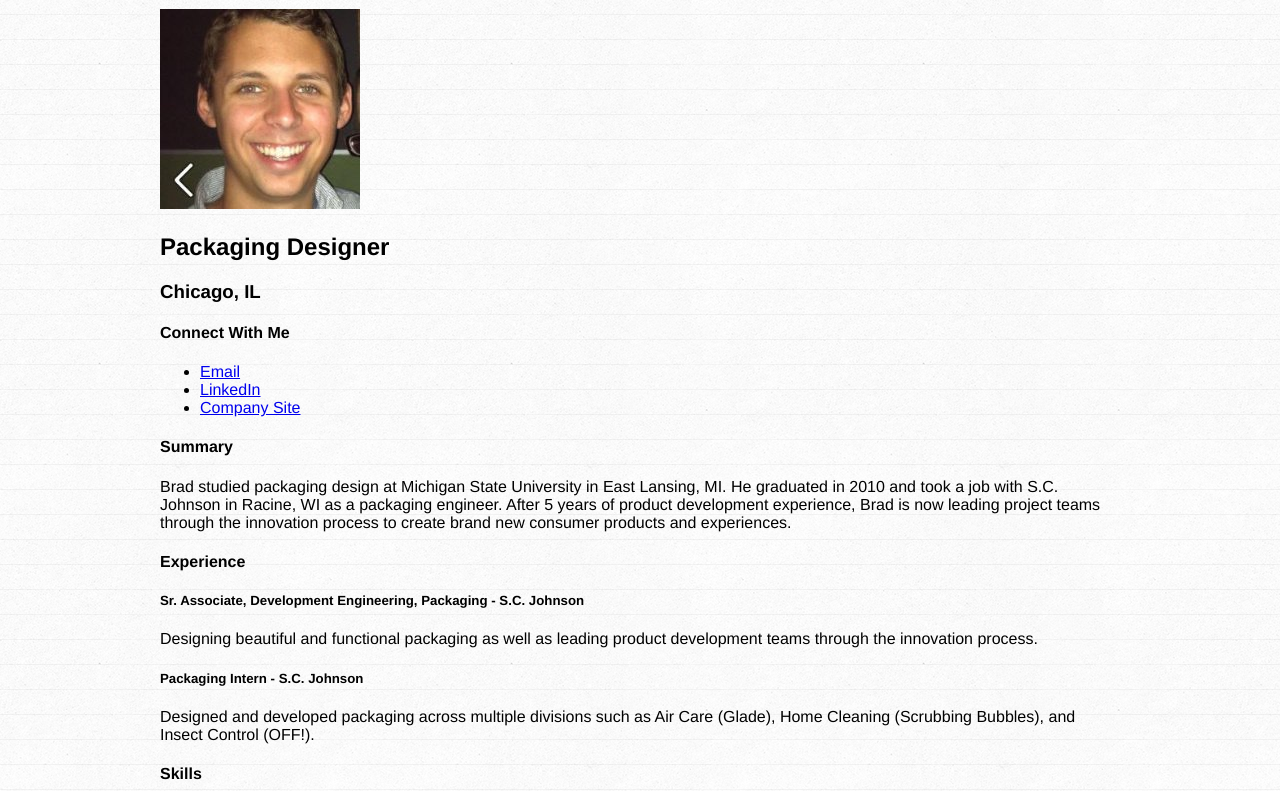
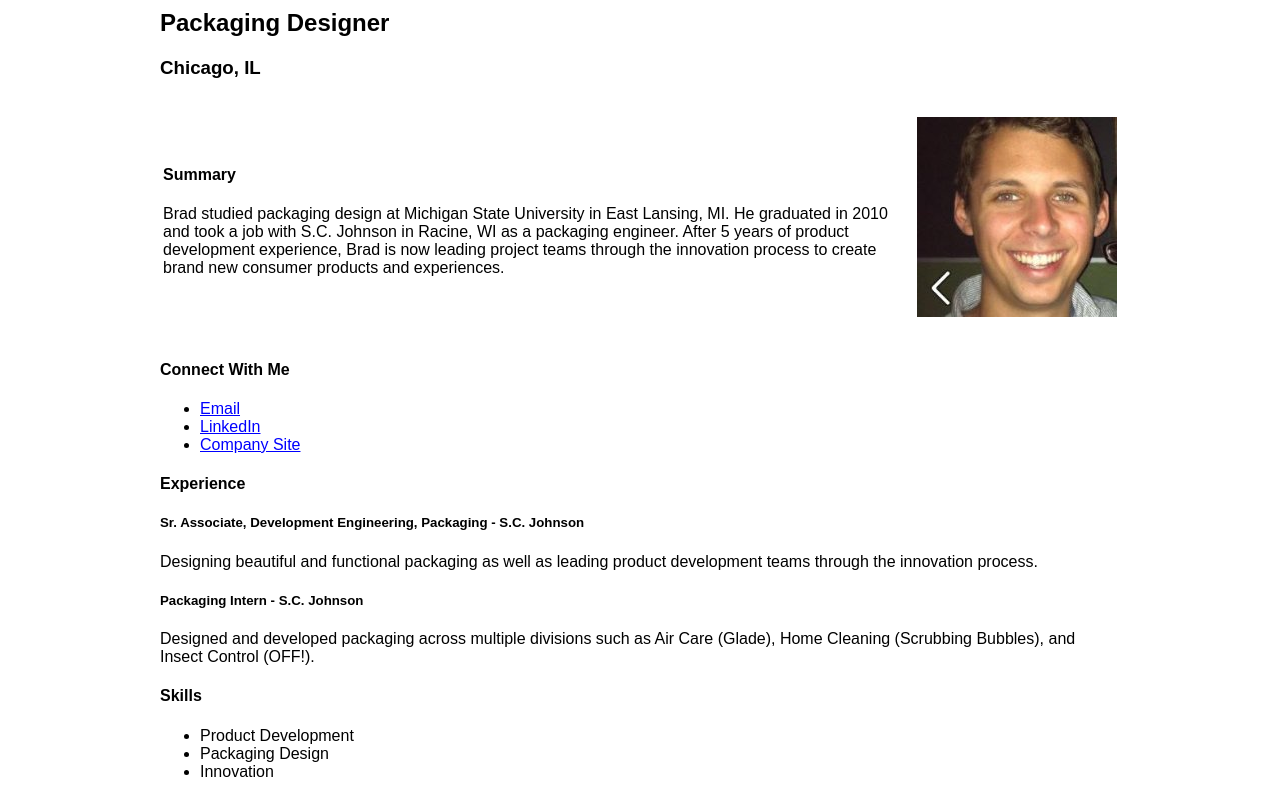
Before and after one commit to barronbr/barronbr.github.io, a plain HTML site: page index.html in a window 1280 px wide. Shown: the part 71-862 px from the top of the page. Drawn offline with Linux system fonts and the light colour scheme.

Commit message:
Updated profile style

```diff
--- a/index.html
+++ b/index.html
@@ -8,11 +8,31 @@
 <body>
   <div id="wrapper">
     <h1>Brad Barron</h1>
-    <p>
-      <img src="bradpic.jpg">
-    </p>
     <h2>Packaging Designer</h2>
     <h3>Chicago, IL</h3>
+
+  <table>
+    <tr>
+      <td>
+        <div id="summary">
+          <section>
+            <h4>Summary</h4>
+            <p>
+              Brad studied packaging design at Michigan State University in East Lansing, MI.  He graduated in 2010 and took a job with S.C. Johnson in Racine, WI as a packaging engineer.  After 5 years of product development experience, Brad is now leading project teams through the innovation process to create brand new consumer products and experiences.
+            </p>
+          </section>
+        </div>
+      </td>
+      <td>
+        <div id="brad">
+          <p>
+            <img src="bradpic.jpg">
+          </p>
+        </div>
+      </td>
+    </tr>
+  </table>
+
     <section>
       <h4>Connect With Me</h4>
       <ul>
@@ -21,12 +41,7 @@
         <li><a href="http://www.scjohnson.com" target="_blank">Company Site</a></li>
       </ul>
     </section>
-    <section>
-      <h4>Summary</h4>
-      <p>
-        Brad studied packaging design at Michigan State University in East Lansing, MI.  He graduated in 2010 and took a job with S.C. Johnson in Racine, WI as a packaging engineer.  After 5 years of product development experience, Brad is now leading project teams through the innovation process to create brand new consumer products and experiences.
-      </p>
-    </section>
+
     <section>
       <h4>Experience</h4>
       <section>
--- a/style.css
+++ b/style.css
@@ -1,9 +1,12 @@
 body {
-  font-family: 'helvetica neue', arial, sans-serif;
-  font-weight: 300;
-  background: url(linedpaper.png) repeat;
+  font-family: sans-serif;
+  background-color: white;
 }
 #wrapper {
   width: 960px;
   margin: 20px auto;
 }
+
+a {
+	color: blue;
+}
```
